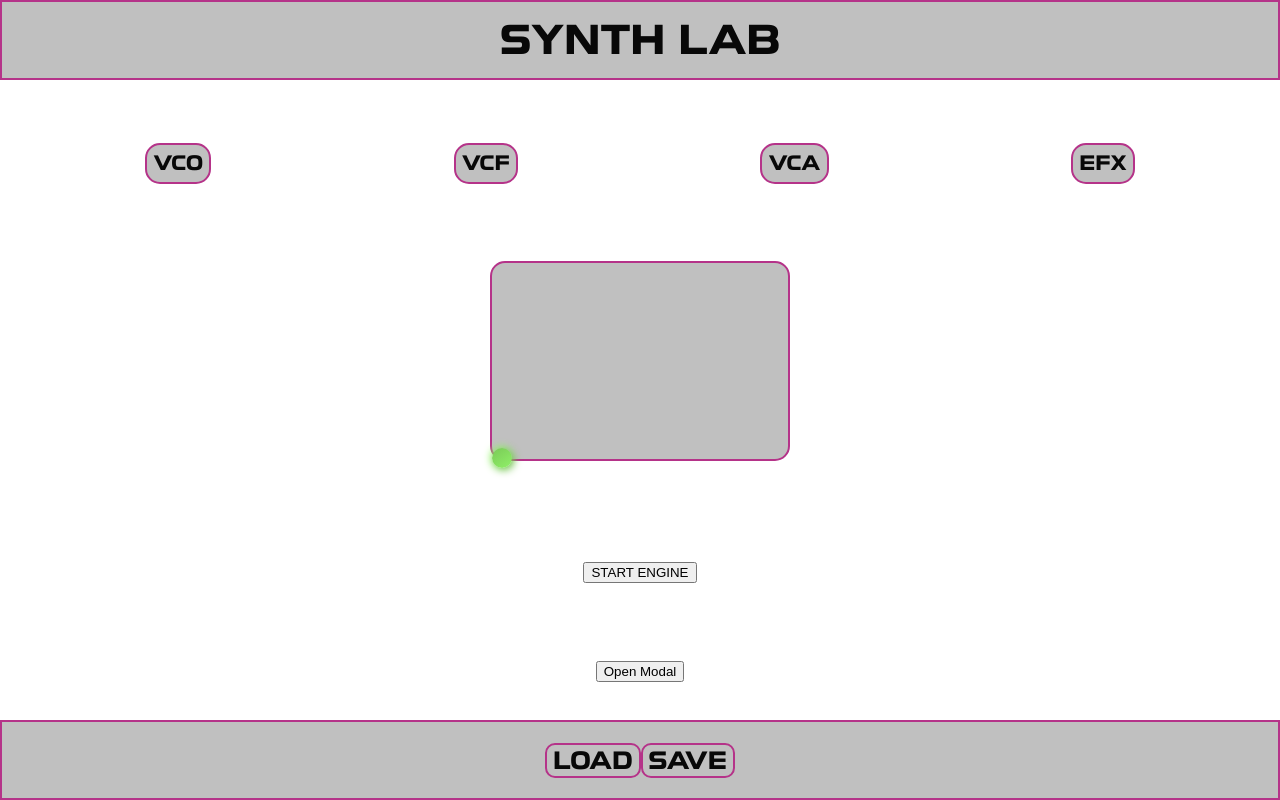
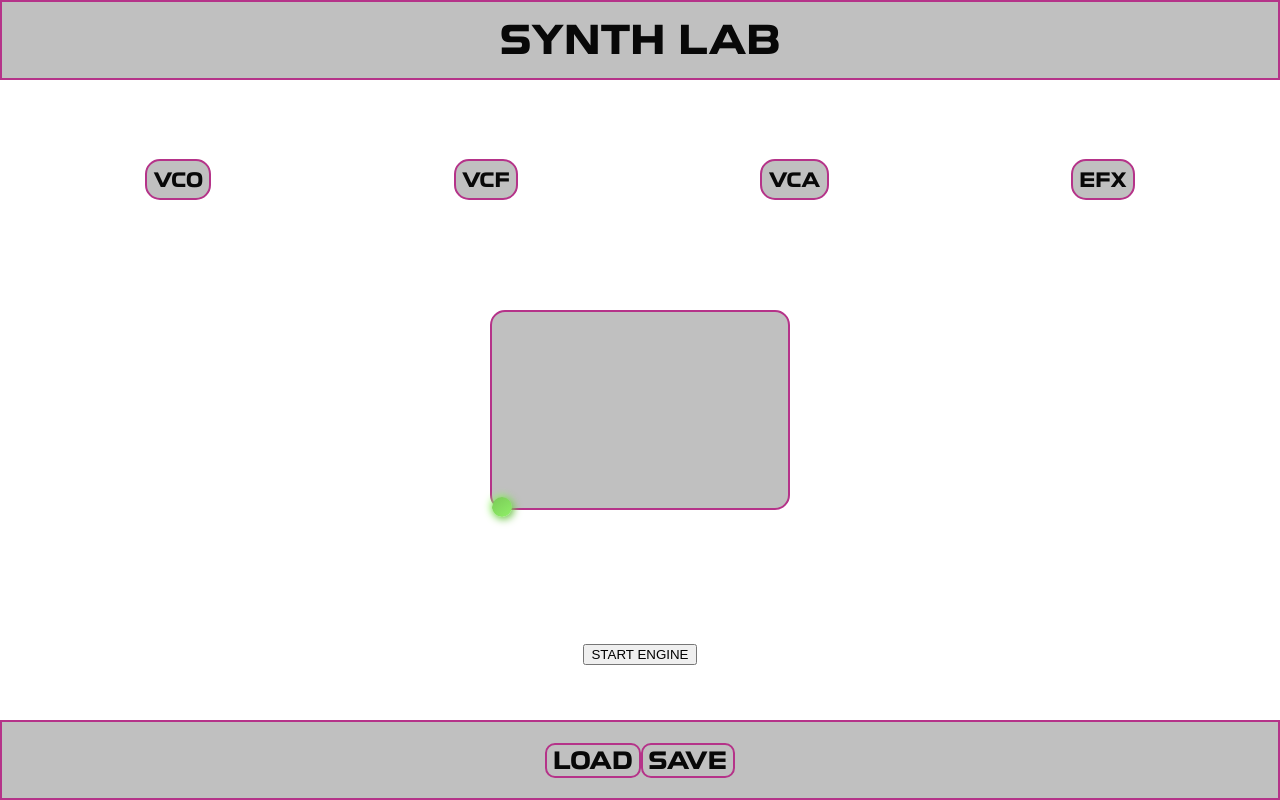
Before and after one commit to PhilippAubert/capstone-digitalSynth, a React (Create React App) app: page / in a window 1280 px wide. Built offline with nearby package versions, Linux system fonts and the light colour scheme.

Commit message:
Remove Modals from App.js

```diff
--- a/src/App.js
+++ b/src/App.js
@@ -5,7 +5,6 @@ import FilterBoard from "./components/FilterBoard.js";
 import Effects from "./components/Effects.js";
 import Touchpad from "./components/Touchpad.js";
 import Footer from "./components/Footer.js";
-import Modal from "./components/modals/Modal.js";
 
 import { savePatch, loadPatch } from "./components/services/patches.js";
 
@@ -307,13 +306,8 @@ export default function App() {
           <button className="Start-Button" onClick={handleStartEngine}>
             START ENGINE
           </button>
-          <div>
-            {" "}
-            <button onClick={() => setIsOpen(true)}> Open Modal </button>
-          </div>
         </main>
         <Footer onClickSave={handleSave} onClickLoad={handleLoad} />
-        <Modal open={isOpen}>YO</Modal>
       </div>
     </Router>
   );
```
